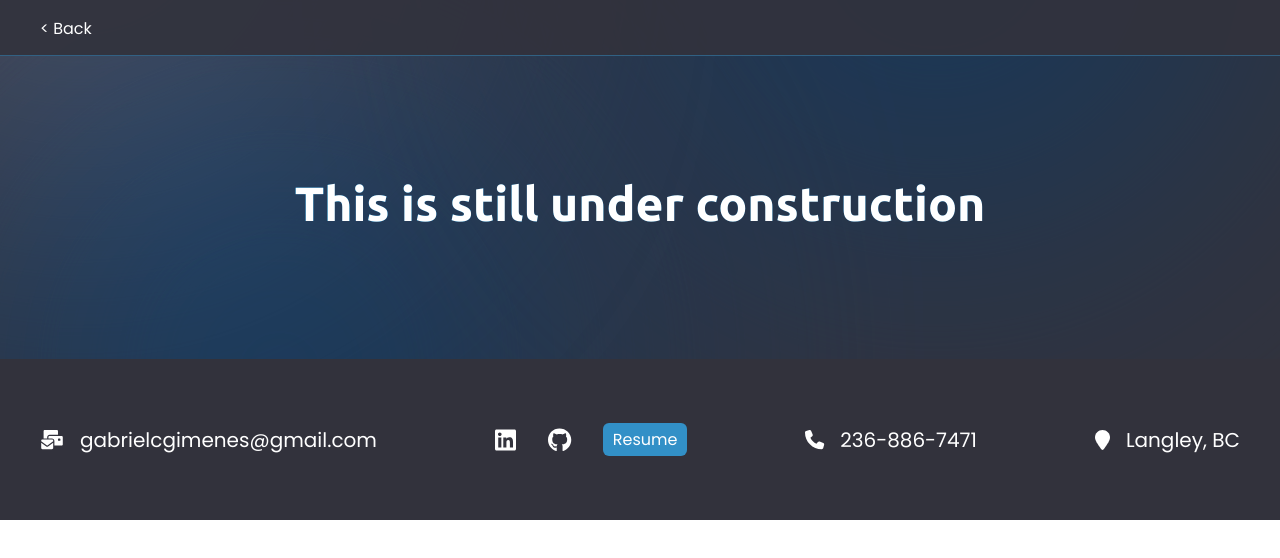
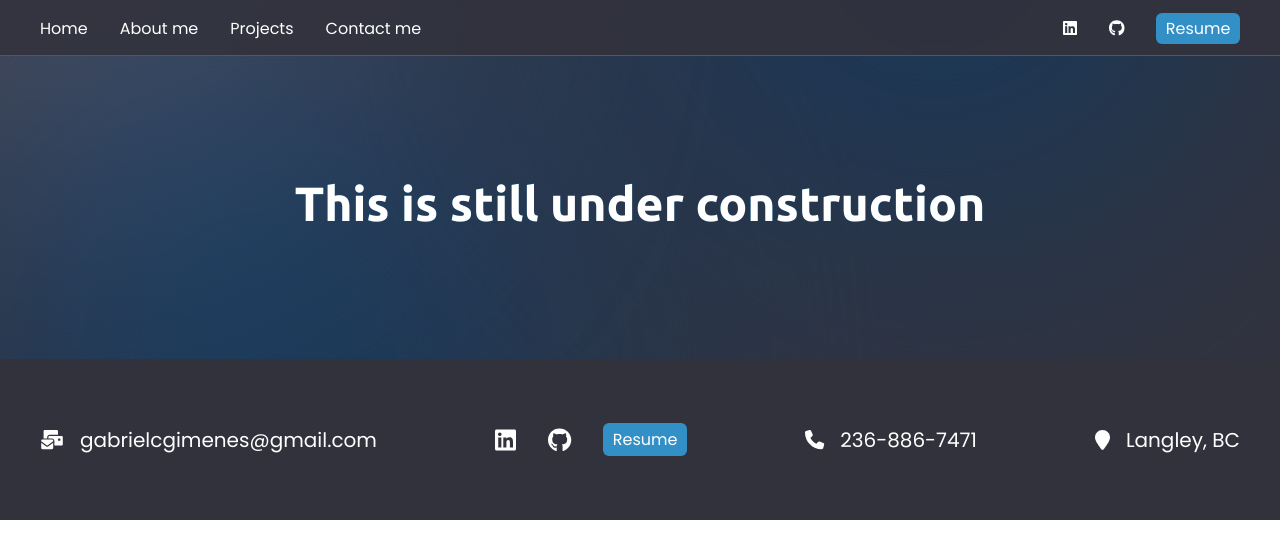
Before and after one commit to gabrielgimenes92/gabrielgimenes92.github.io, a React (Create React App) app: page /project in a window 1280 px wide. Shown: the top 558 px of the page. Built offline with nearby package versions, Linux system fonts and the light colour scheme.

Commit message:
Rolls back nav menu, adds anchors to nav links comming from project page, adds paragraph+link component to project page

```diff
--- a/package.json
+++ b/package.json
@@ -16,6 +16,7 @@
     "npm": "^9.2.0",
     "react": "^18.2.0",
     "react-dom": "^18.2.0",
+    "react-router-hash-link": "^2.4.3",
     "react-scripts": "^5.0.1",
     "sass": "^1.56.2",
     "web-vitals": "^2.1.4"
--- a/src/Assets/Content/projectContents.js
+++ b/src/Assets/Content/projectContents.js
@@ -41,6 +41,8 @@ let everyPageVideo = (
     allowfullscreen
   ></iframe>
 );
+
+const everypageLink01 = <a href="http://www.google.com">this link</a>;
 
 export const everypageContents = {
   title: "everypage",
@@ -100,6 +102,11 @@ export const everypageContents = {
       type: "paragraph",
       content:
         "Every Lorem ipsum dolor sit amet consectetur adipisicing elit. Error maiores exercitationem sequi veniam nesciunt totam quisquam accusamus repudiandae? Quo quisquam, ducimus voluptatibus praesentium illo sit reprehenderit aut iusto vel aspernatur!",
+    },
+    {
+      type: "paragraph+link",
+      content: "To learn more go to: ",
+      link: everypageLink01,
     },
   ],
   gallery: [
--- a/src/Components/NavMenu.js
+++ b/src/Components/NavMenu.js
@@ -4,6 +4,7 @@ import SocialMenu from "./SocialMenu";
 import { useState } from "react";
 import { Link } from "react-router-dom";
 import { useLocation } from "react-router-dom";
+import { HashLink } from "react-router-hash-link";
 
 const NavMenu = () => {
   const [navBarOpen, setNavBarOpen] = useState(false);
@@ -25,9 +26,6 @@ const NavMenu = () => {
         </div>
         <div className="floatingMenu hidden" id="floatingMenu">
           <ul>
-            {/* <li>
-            <Link to="/">Home</Link>
-          </li> */}
             <li>
               <a href="#" onClick={toggleMenu}>
                 Home
@@ -76,12 +74,45 @@ const NavMenu = () => {
   } else {
     return (
       <div className="headerMenu">
-        <div className="tabletSize sameForMobile">
+        <div className="mobileSize">
+          <a onClick={toggleMenu}>{navBarOpen ? x : hamburger}</a>
+        </div>
+        <div className="floatingMenu hidden" id="floatingMenu">
           <ul>
             <li>
-              <Link to="/">&#60; Back</Link>
+              <Link to="/" onClick={toggleMenu}>
+                Home
+              </Link>
+            </li>
+            <li>
+              <HashLink to="/#about" onClick={toggleMenu}>
+                About me
+              </HashLink>
+            </li>
+            <li>
+              <HashLink to="/#projects" onClick={toggleMenu}>
+                Projects
+              </HashLink>
+            </li>
+            <li>
+              <HashLink to="/#contact" onClick={toggleMenu}>
+                Contact me
+              </HashLink>
+            </li>
+            <li>
+              <SocialMenu />
             </li>
           </ul>
+        </div>
+
+        <div className="tabletSize">
+          <ul>
+            <Link to="/">Home</Link>
+            <HashLink to="/#about">About me</HashLink>
+            <HashLink to="/#projects">Projects</HashLink>
+            <HashLink to="/#contact">Contact me</HashLink>
+          </ul>
+          <SocialMenu />
         </div>
       </div>
     );
--- a/src/Layouts/Body.js
+++ b/src/Layouts/Body.js
@@ -1,8 +1,8 @@
 import React from "react";
 import ProjectCard from "../Components/ProjectCard";
 
-import { FontAwesomeIcon } from "@fortawesome/react-fontawesome";
-import { faMailBulk, faPhone } from "@fortawesome/free-solid-svg-icons";
+// import { FontAwesomeIcon } from "@fortawesome/react-fontawesome";
+// import { faMailBulk, faPhone } from "@fortawesome/free-solid-svg-icons";
 // import {
 //   faReact,
 //   faSquareJs,
@@ -61,8 +61,8 @@ let projects = [
   },
 ];
 
-const phone = <FontAwesomeIcon icon={faPhone} />;
-const mail = <FontAwesomeIcon icon={faMailBulk} />;
+// const phone = <FontAwesomeIcon icon={faPhone} />;
+// const mail = <FontAwesomeIcon icon={faMailBulk} />;
 
 const Main = () => {
   return (
--- a/src/Layouts/Header.js
+++ b/src/Layouts/Header.js
@@ -2,8 +2,6 @@ import { useLocation } from "react-router-dom";
 import NavMenu from "../Components/NavMenu";
 
 const Header = () => {
-  console.log(useLocation());
-
   return (
     <header className="backgroundHeader">
       <div className="navMenuWrapper">
--- a/src/Layouts/Hero.js
+++ b/src/Layouts/Hero.js
@@ -1,7 +1,7 @@
 import { FontAwesomeIcon } from "@fortawesome/react-fontawesome";
 import { faReact, faSquareJs } from "@fortawesome/free-brands-svg-icons";
 
-import profile from "../Assets/Pictures/pesadaum-pesadao.gif";
+// import profile from "../Assets/Pictures/pesadaum-pesadao.gif";
 
 const Hero = () => {
   const reactLogo = <FontAwesomeIcon icon={faReact} />;
--- a/src/pages/Project.js
+++ b/src/pages/Project.js
@@ -1,6 +1,6 @@
 import React from "react";
 import Header from "../Layouts/Header";
-import { useLocation, useParams } from "react-router-dom";
+import { useParams } from "react-router-dom";
 import Footer from "../Layouts/Footer";
 import {
   underConstructionContents,
@@ -11,7 +11,6 @@ import {
 
 const ProjectPage = (props) => {
   const { id } = useParams();
-  let { state } = useLocation();
 
   let project;
   if (id === "everypage") {
@@ -94,6 +93,15 @@ const ProjectPage = (props) => {
                 );
               } else if (content.type === "custom") {
                 return <div className="projectCustom">{content.content}</div>;
+              } else if (content.type === "paragraph+link") {
+                return (
+                  <div>
+                    <p>
+                      {content.content}
+                      {content.link}
+                    </p>
+                  </div>
+                );
               } else {
                 return (
                   <div>
```
Also changed, not shown: public/manifest.json, 1 other file (tests, documents, lock files or other folders).
